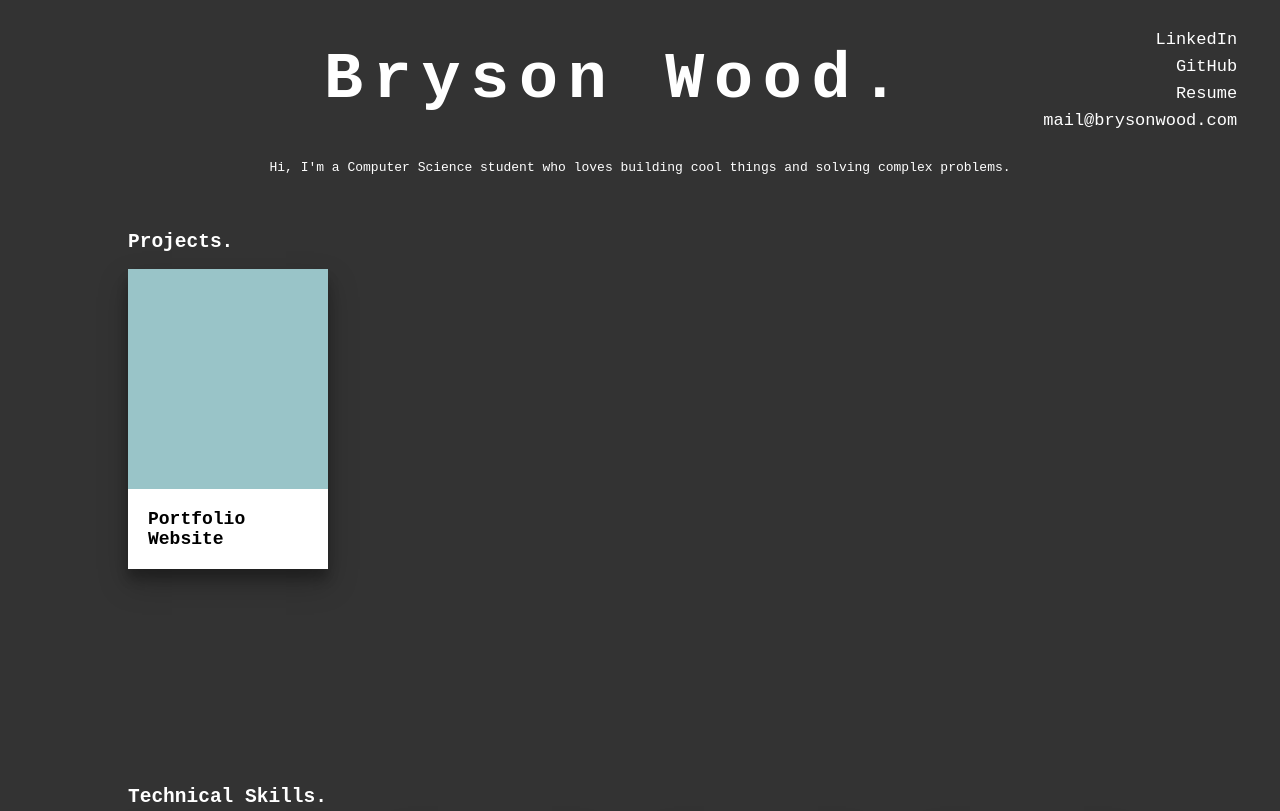
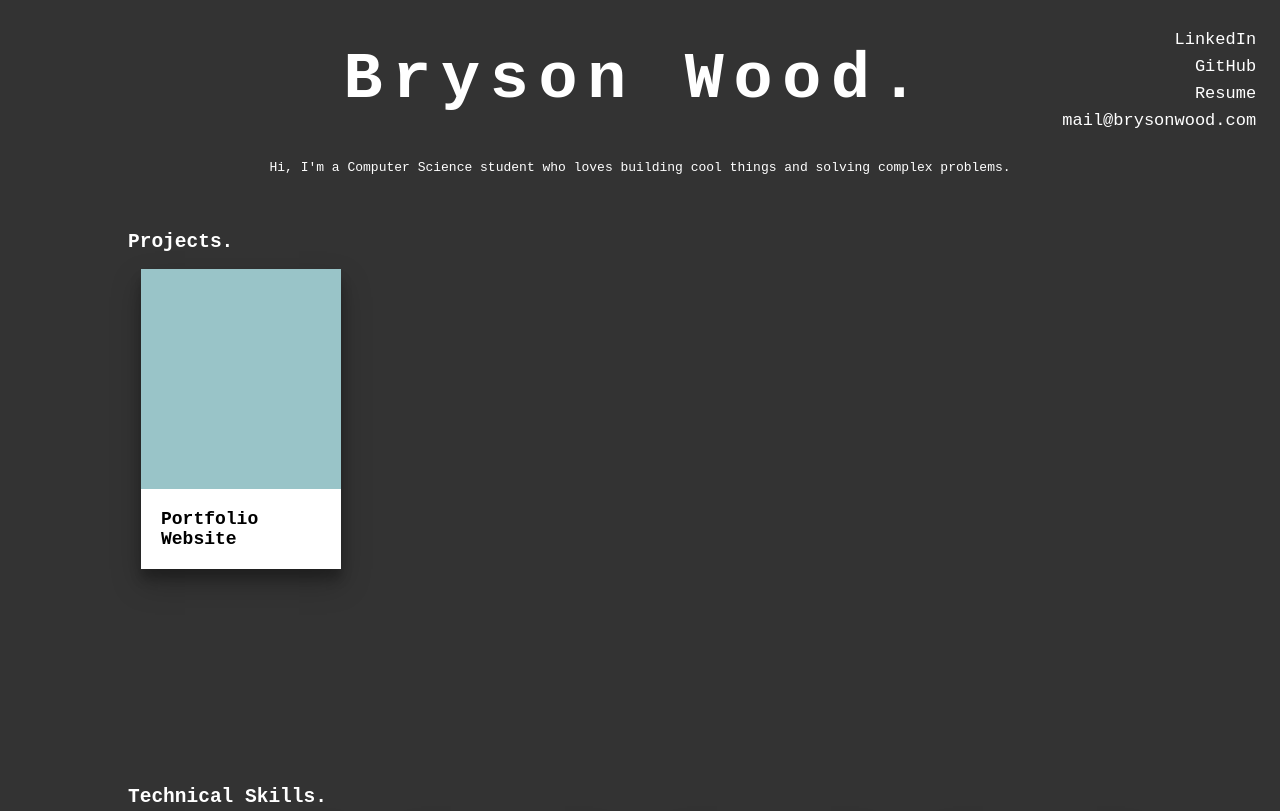
Before and after one commit to brysonwood/portfolio, a plain HTML site: page index.html in a window 1280 px wide. Shown: the top 811 px of the page. Drawn offline with nearby package versions, Linux system fonts and the light colour scheme.

Commit message:
Centered cards and header.

```diff
--- a/css/cards.css
+++ b/css/cards.css
@@ -2,7 +2,7 @@
     margin: 0 auto;
     max-width: 1200px;
     padding-top: 40px;
-    min-width: 80vw;
+    width: 80vw;
 }
 
 .card {
@@ -11,12 +11,12 @@
     flex-direction: column;
     justify-content: flex-end;
     min-height: 300px;
+    width: 200px;
 }
 
 .card-2330C {
     background-color: #CECDCF;
 }
-
 .card-705C {
     background-color: #F5DADF;
 }
@@ -59,7 +59,8 @@
 }
 
 .grid-item {
-    width: 200px;
+    display: grid;
+    justify-content: center;
 }
 
 .grid-item a {
@@ -76,8 +77,8 @@
 }
 
 .grid {
-    align-items: center;
     display: grid;
+    justify-content: center;
     grid-template-columns: repeat(auto-fit, minmax(200px, 1fr));
     grid-template-rows: repeat(5, auto);
     grid-gap: 40px;
--- a/css/style.css
+++ b/css/style.css
@@ -22,7 +22,7 @@ body {
     flex-direction: column;
     justify-content: right;
     align-items: right;
-    padding-right: 3em;
+
     color: #fff;
 }
 
@@ -38,6 +38,7 @@ body {
 .header-right a, .header-left a{
     font-size: 17px;
     text-decoration: none;
+    padding-right: 20px;
     color: #fff;
 }
 
--- a/index.html
+++ b/index.html
@@ -57,6 +57,18 @@
                             </div>
                         </article>
                     </a>
+                </div>
+                <div class="grid-item">
+
+                </div>
+                <div class="grid-item">
+
+                </div>
+                <div class="grid-item">
+
+                </div>
+                <div class="grid-item">
+
                 </div>
             </div>
         </div>
```
